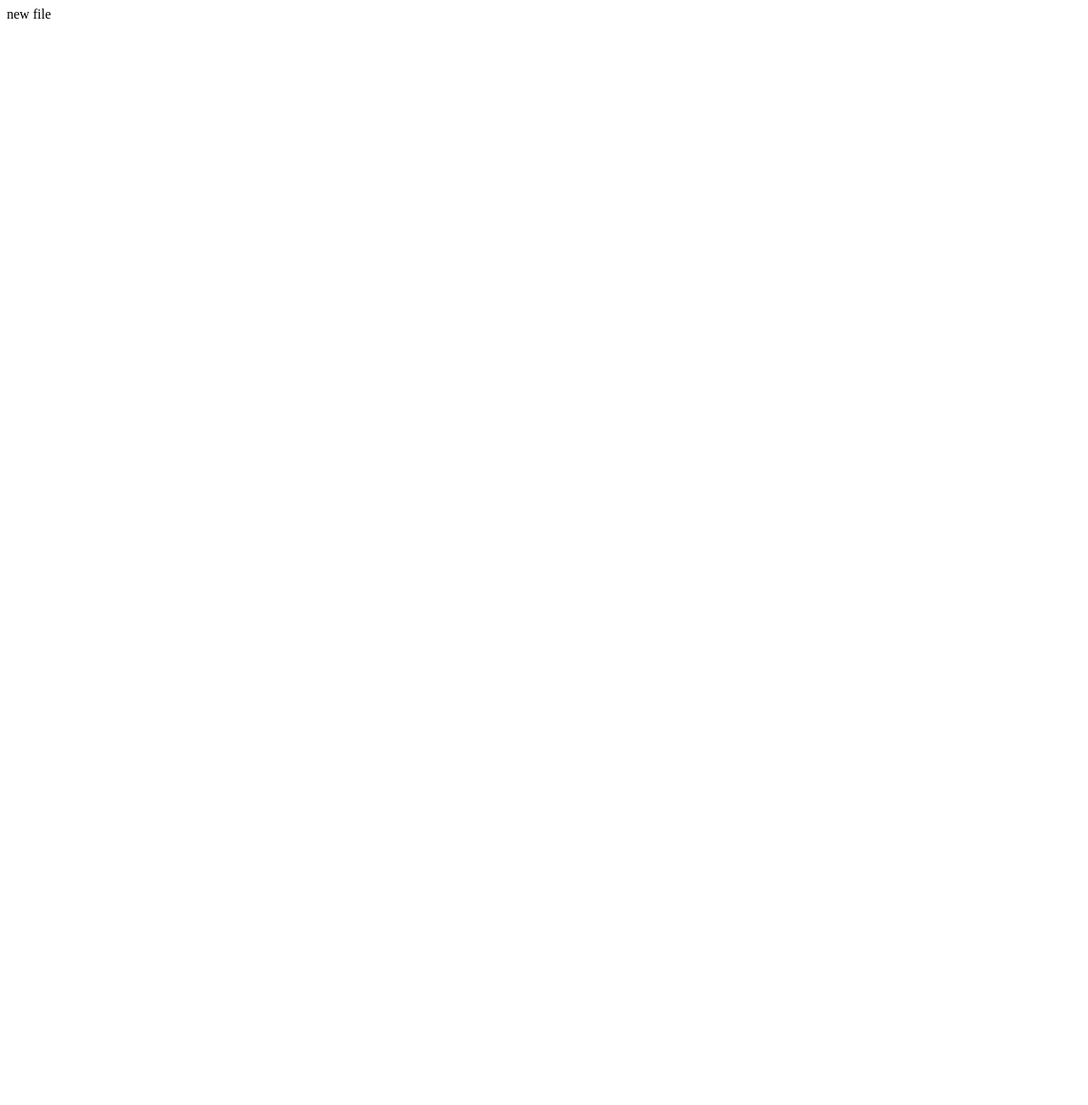
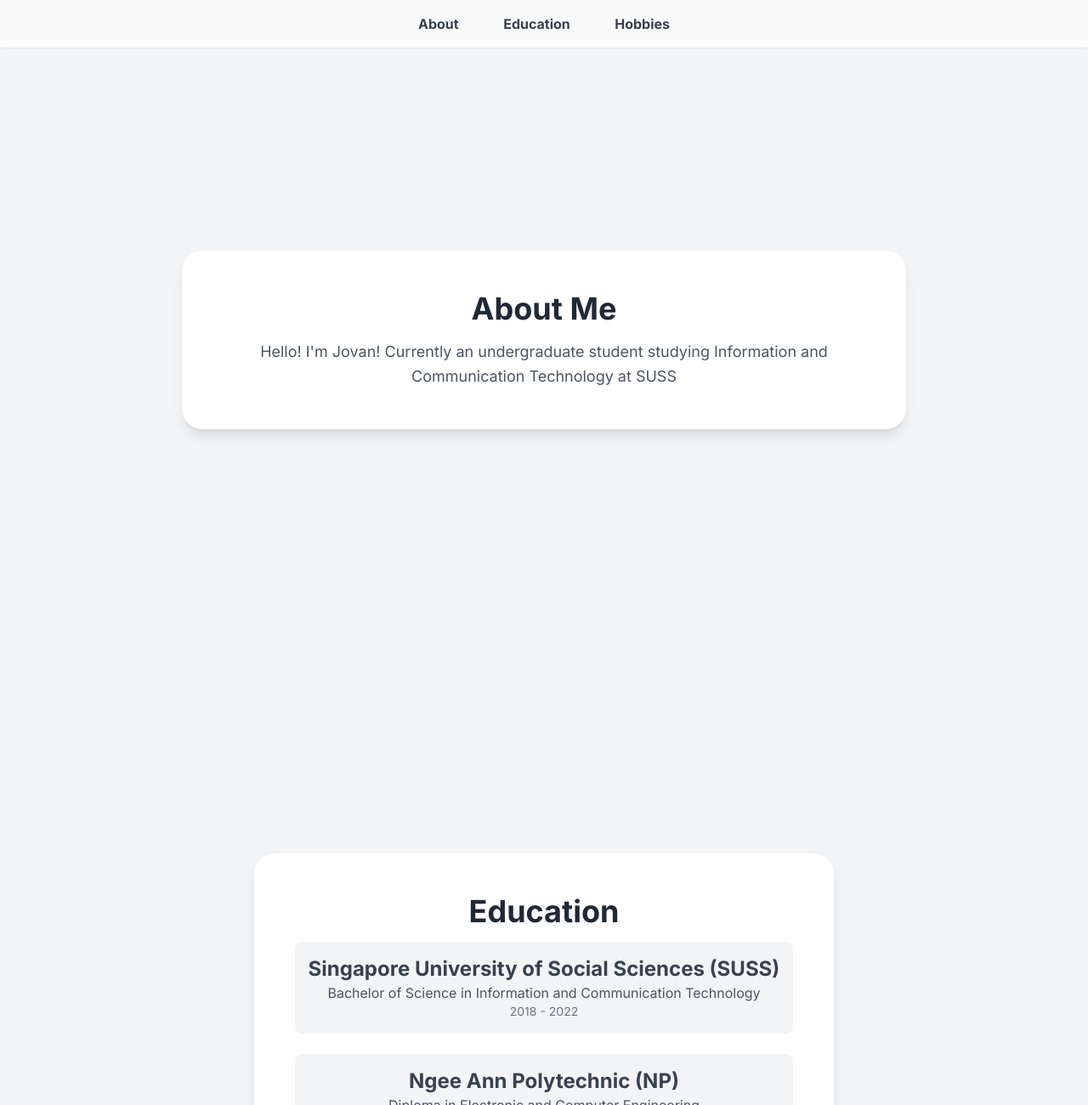
Before and after one commit to jovantyx/jovantyx.github.io, a plain HTML site: page index.html in a window 1280 px wide. Shown: the top 1300 px of the page at 85% size. Before the commit the page ends 800 px from the top, so only its background shows below. Drawn offline with nearby package versions, Linux system fonts and the light colour scheme.

Commit message:
updates for about me page

```diff
--- a/index.html
+++ b/index.html
@@ -1 +1,95 @@
-new file
+<!DOCTYPE html>
+<html lang="en">
+<head>
+    <meta charset="UTF-8">
+    <meta name="viewport" content="width=device-width, initial-scale=1.0">
+    <title>Jovan's Portfolio</title>
+    <!-- Tailwind CSS CDN -->
+    <script src="https://cdn.tailwindcss.com"></script>
+    <style>
+        @import url('https://fonts.googleapis.com/css2?family=Inter:wght@400;700&display=swap');
+
+        body {
+            font-family: 'Inter', sans-serif;
+            background-color: #f3f4f6;
+            scroll-behavior: smooth; /* Enables smooth scrolling for anchor links */
+        }
+
+        .section-container {
+            height: 100vh; /* Each section takes up the full viewport height */
+            width: 100vw;
+            display: flex;
+            align-items: center;
+            justify-content: center;
+            padding: 2rem; /* Add some padding for mobile view */
+        }
+
+        .section-card {
+            background-color: white;
+            padding: 3rem;
+            border-radius: 1.5rem;
+            box-shadow: 0 10px 15px -3px rgba(0, 0, 0, 0.1), 0 4px 6px -2px rgba(0, 0, 0, 0.05);
+            max-width: 90%;
+            text-align: center;
+        }
+
+        @media (min-width: 768px) {
+            .section-card {
+                max-width: 70%;
+            }
+        }
+    </style>
+</head>
+<body>
+
+<!-- Navigation Bar -->
+<nav class="fixed top-0 left-0 right-0 z-20 flex justify-center items-center py-4 bg-white/50 backdrop-blur-lg shadow-sm">
+    <div class="space-x-4">
+        <a href="#about" class="nav-link text-gray-700 hover:text-blue-600 font-semibold transition-colors duration-300 rounded-lg py-2 px-4">About</a>
+        <a href="#education" class="nav-link text-gray-700 hover:text-blue-600 font-semibold transition-colors duration-300 rounded-lg py-2 px-4">Education</a>
+        <a href="#hobbies" class="nav-link text-gray-700 hover:text-blue-600 font-semibold transition-colors duration-300 rounded-lg py-2 px-4">Hobbies</a>
+    </div>
+</nav>
+
+<!-- About Section -->
+<section id="about" class="section-container">
+    <div class="section-card">
+        <h1 class="text-4xl font-bold text-gray-800 mb-4">About Me</h1>
+        <p class="text-lg text-gray-600 leading-relaxed">
+            Hello! I'm Jovan! Currently an undergraduate student studying Information and Communication Technology at SUSS
+        </p>
+    </div>
+</section>
+
+<!-- Education Section -->
+<section id="education" class="section-container">
+    <div class="section-card">
+        <h2 class="text-4xl font-bold text-gray-800 mb-4">Education</h2>
+        <div class="space-y-6 text-gray-600">
+            <div class="p-4 rounded-lg bg-gray-100">
+                <h3 class="text-2xl font-semibold text-gray-700">Singapore University of Social Sciences (SUSS)</h3>
+                <p>Bachelor of Science in Information and Communication Technology</p>
+                <p class="text-sm text-gray-500">2018 - 2022</p>
+            </div>
+            <div class="p-4 rounded-lg bg-gray-100">
+                <h3 class="text-2xl font-semibold text-gray-700">Ngee Ann Polytechnic (NP)</h3>
+                <p>Diploma in Electronic and Computer Engineering</p>
+                <p class="text-sm text-gray-500">2023</p>
+            </div>
+        </div>
+    </div>
+</section>
+
+<!-- Hobbies Section -->
+<section id="hobbies" class="section-container">
+    <div class="section-card">
+        <h2 class="text-4xl font-bold text-gray-800 mb-4">Hobbies</h2>
+        <ul class="text-lg text-gray-600 space-y-4">
+            <li class="p-2 rounded-lg bg-gray-100">Gaming</li>
+            <li class="p-2 rounded-lg bg-gray-100">Piano</li>
+        </ul>
+    </div>
+</section>
+
+</body>
+</html>
```
